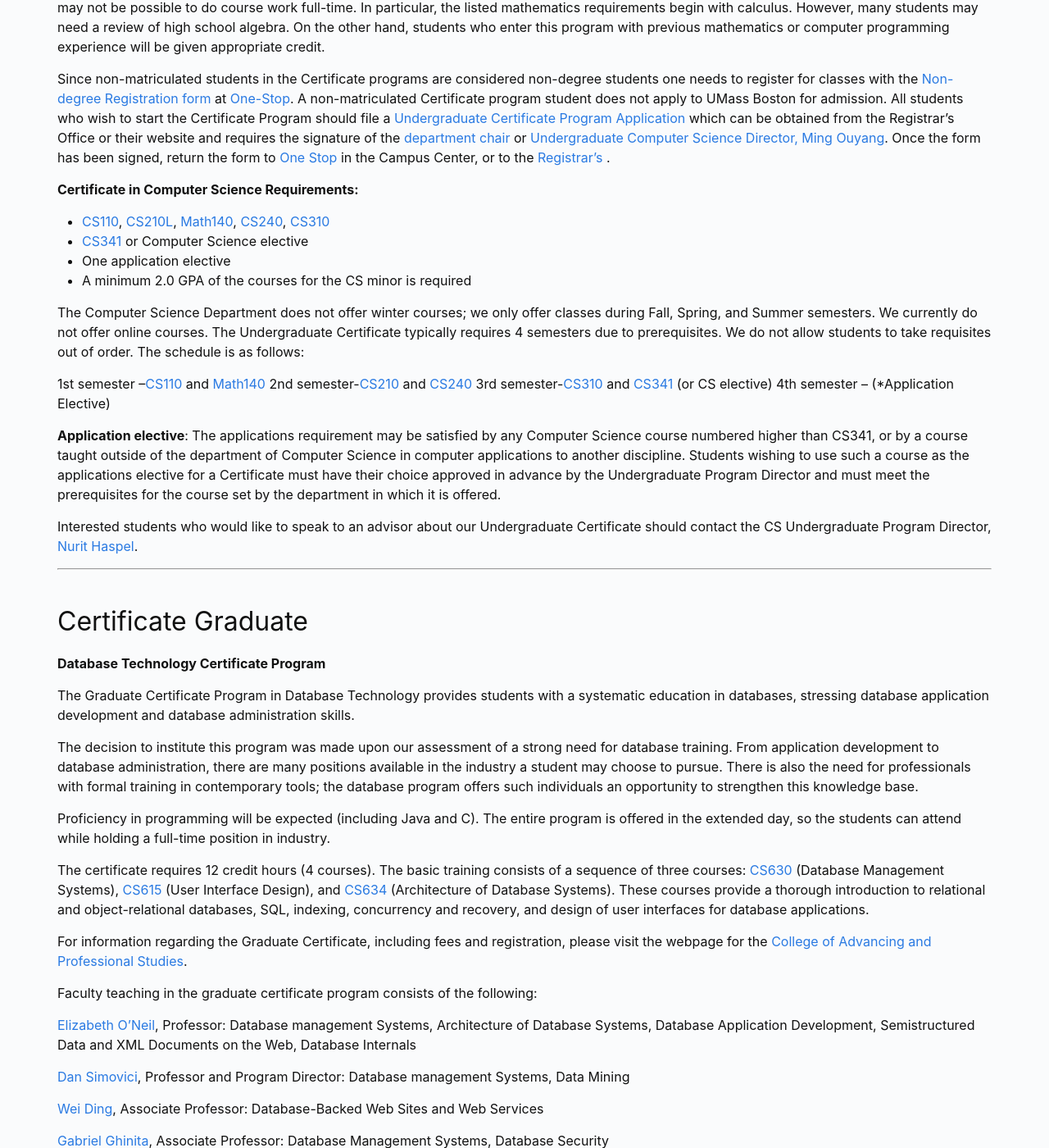
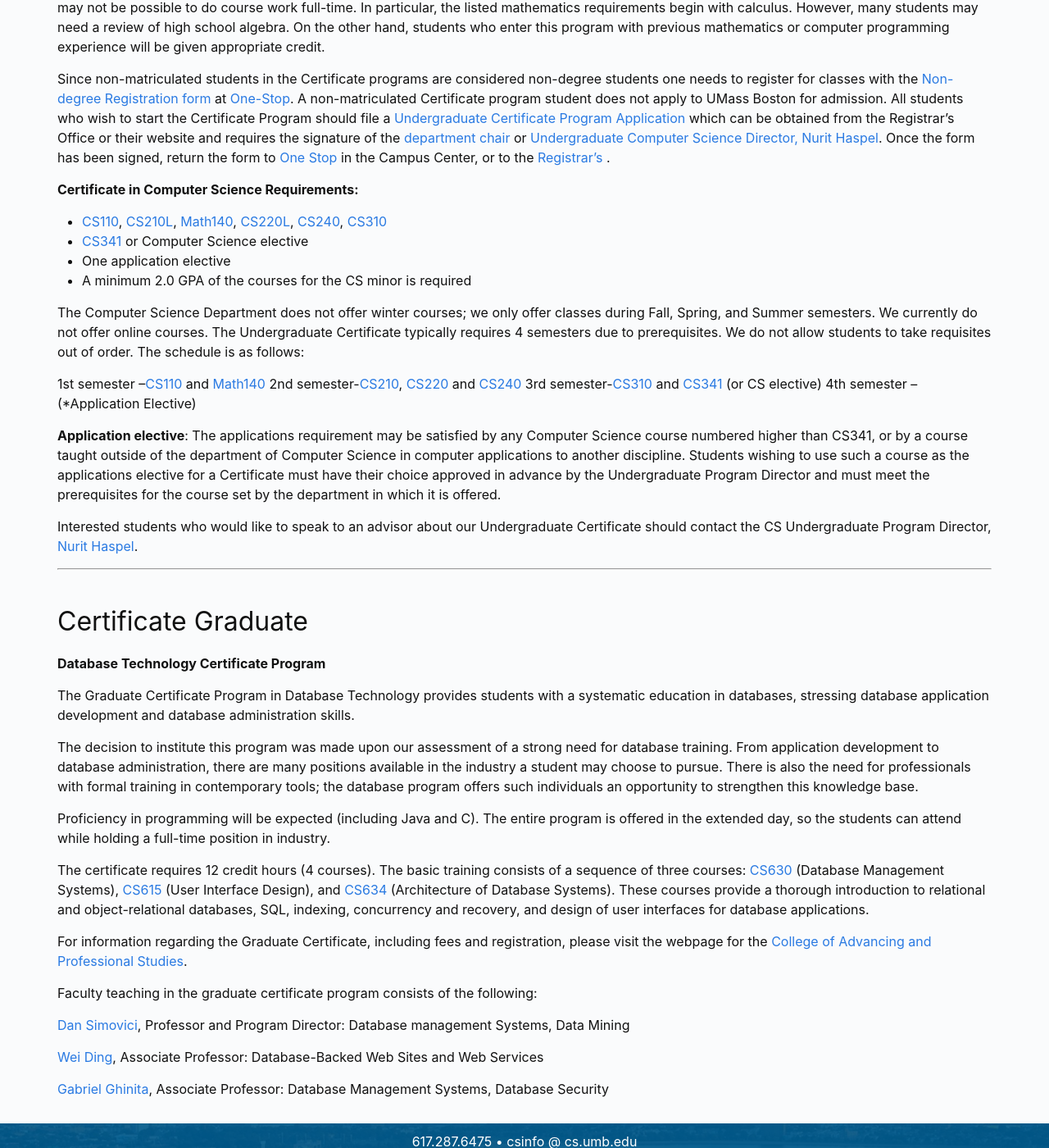
Before and after one commit to umbcs/umbcs.github.io, a Jekyll site: the page built from WEB/academics/c-programs.markdown, in a window 1280 px wide and 1400 px high, scrolled down 749 px. Shown: the whole window at 82% size. Built offline with Jekyll 4.4.1, drawn with Linux system fonts in a browser that asks for light colours.

Commit message:
Update c-programs.markdown
Added CS220 to certificate.
Removed Betty O'Neil from the faculty list teaching in the database program.
Changed chair and UPD names.

```diff
--- a/WEB/academics/c-programs.markdown
+++ b/WEB/academics/c-programs.markdown
@@ -24,11 +24,11 @@ permalink: "/certificate-programs"
 
 Students whose preparation in Computer Science is insufficient for admission to the Master’s program should consider seeking the Undergraduate Certificate. The Undergraduate Certificate is also intended for students who are mainly interested in computer applications, or in a certificate program instead of receiving a Bachelor’s degree in Computer Science. If the student is already matriculated at UMass Boston. Because of the prerequisite structure of the courses it may take two years to complete the Certificate (the exact time will of course depend on the student’s background), and it may not be possible to do course work full-time. In particular, the listed mathematics requirements begin with calculus. However, many students may need a review of high school algebra. On the other hand, students who enter this program with previous mathematics or computer programming experience will be given appropriate credit.
 
-Since non-matriculated students in the Certificate programs are considered non-degree students one needs to register for classes with the [Non-degree Registration form](https://www.umb.edu/registrar/registration_courses/register_for_courses/non_degree_students) at [One-Stop](https://www.umb.edu/onestop). A non-matriculated Certificate program student does not apply to UMass Boston for admission. All students who wish to start the Certificate Program should file a [Undergraduate Certificate Program Application](https://www.umb.edu/editor_uploads/WEB/images/registrar/UndergradCertificateProgramApplication_Sp20_v1.pdf) which can be obtained from the Registrar’s Office or their website and requires the signature of the [department chair](https://www.umb.edu/academics/csm/faculty_staff/peter_fejer) or [Undergraduate Computer Science Director, Ming Ouyang](https://www.umb.edu/academics/csm/faculty_staff/ming_ouyang). Once the form has been signed, return the form to [One Stop](https://www.umb.edu/onestop) in the Campus Center, or to the [Registrar’s ](https://www.umb.edu/registrar).
+Since non-matriculated students in the Certificate programs are considered non-degree students one needs to register for classes with the [Non-degree Registration form](https://www.umb.edu/registrar/registration_courses/register_for_courses/non_degree_students) at [One-Stop](https://www.umb.edu/onestop). A non-matriculated Certificate program student does not apply to UMass Boston for admission. All students who wish to start the Certificate Program should file a [Undergraduate Certificate Program Application](https://www.umb.edu/editor_uploads/WEB/images/registrar/UndergradCertificateProgramApplication_Sp20_v1.pdf) which can be obtained from the Registrar’s Office or their website and requires the signature of the [department chair](https://www.umb.edu/academics/csm/faculty_staff/marc_pomplun) or [Undergraduate Computer Science Director, Nurit Haspel](https://www.umb.edu/academics/csm/faculty_staff/nurit_haspel). Once the form has been signed, return the form to [One Stop](https://www.umb.edu/onestop) in the Campus Center, or to the [Registrar’s ](https://www.umb.edu/registrar).
 
 **Certificate in Computer Science Requirements:**
 
-- [CS110]({{site.baseurl}}/academics/courses/CS110), [CS210L]({{site.baseurl}}/academics/courses/CS210L), [Math140](https://www.umb.edu/course_catalog/course_info/ugrd_MATH_all_140), [CS240]({{site.baseurl}}/academics/courses/CS240), [CS310]({{site.baseurl}}/academics/courses/CS310)
+- [CS110]({{site.baseurl}}/academics/courses/CS110), [CS210L]({{site.baseurl}}/academics/courses/CS210L), [Math140](https://www.umb.edu/course_catalog/course_info/ugrd_MATH_all_140), [CS220L]({{site.baseurl}}/academics/courses/CS220), [CS240]({{site.baseurl}}/academics/courses/CS240), [CS310]({{site.baseurl}}/academics/courses/CS310)
 - [CS341]({{site.baseurl}}/academics/courses/CS341) or Computer Science elective
 - One application elective
 - A minimum 2.0 GPA of the courses for the CS minor is required
@@ -36,7 +36,7 @@ Since non-matriculated students in the Certificate programs are considered non-d
 The Computer Science Department does not offer winter courses; we only offer classes during Fall, Spring, and Summer semesters. We currently do not offer online courses. The Undergraduate Certificate typically requires 4 semesters due to prerequisites. We do not allow students to take requisites out of order. The schedule is as follows:
 
 1st semester –[CS110]({{site.baseurl}}/academics/courses/CS110) and [Math140](https://www.umb.edu/course_catalog/course_info/ugrd_MATH_all_140)
-2nd semester-[CS210]({{site.baseurl}}/academics/courses/CS210) and [CS240]({{site.baseurl}}/academics/courses/CS240)
+2nd semester-[CS210]({{site.baseurl}}/academics/courses/CS210), [CS220]({{site.baseurl}}/academics/courses/CS220) and [CS240]({{site.baseurl}}/academics/courses/CS240)
 3rd semester-[CS310]({{site.baseurl}}/academics/courses/CS310) and [CS341]({{site.baseurl}}/academics/courses/CS341) (or CS elective)
 4th semester – (\*Application Elective)
 
@@ -65,8 +65,6 @@ For information regarding the Graduate Certificate, including fees and registrat
 
 Faculty teaching in the graduate certificate program consists of the following:
 
-[Elizabeth O’Neil](https://www.umb.edu/academics/csm/faculty_staff/elizabeth_oneil), Professor: Database management Systems, Architecture of Database Systems, Database Application Development, Semistructured Data and XML Documents on the Web, Database Internals
-
 [Dan Simovici](https://www.umb.edu/academics/csm/faculty_staff/dan_simovici), Professor and Program Director: Database management Systems, Data Mining
 
 [Wei Ding](https://www.umb.edu/academics/csm/faculty_staff/wei_ding), Associate Professor: Database-Backed Web Sites and Web Services
```
